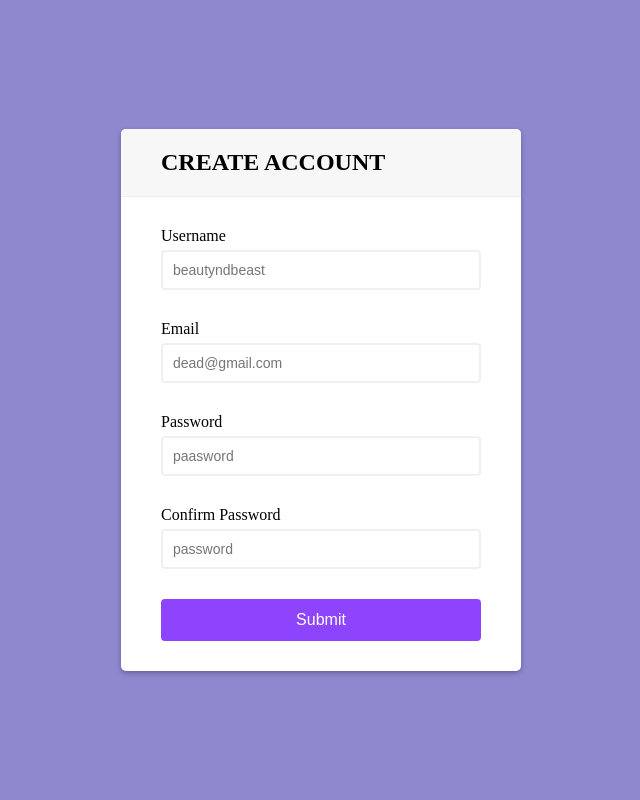
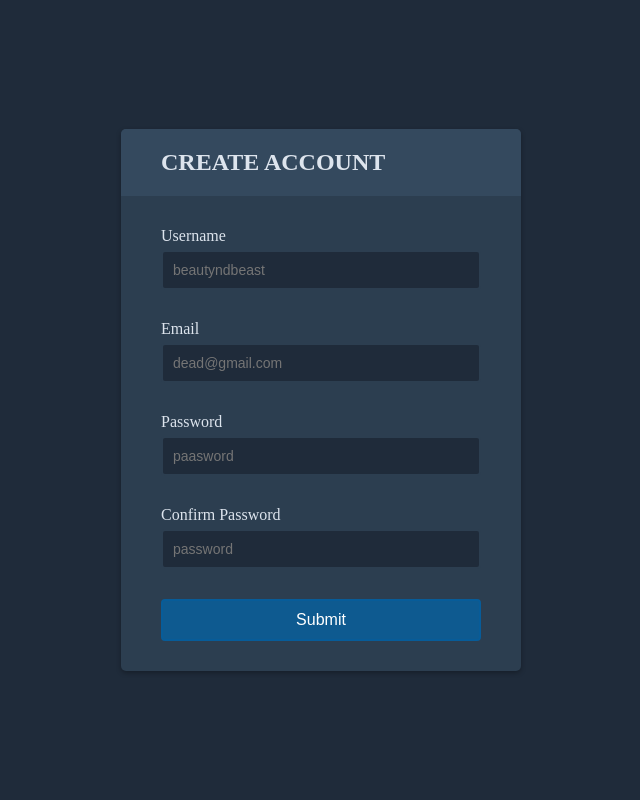
Before and after one commit to Mena-Adel20/Recipe-Manager, a Flask app: page /signup in a window 1280 px wide. Shown: the whole page, without its empty margins (319-959 px from the left). Run offline with Flask 3, Linux system fonts and the light colour scheme.

Commit message:
Update auth.css

```diff
--- a/static/css/auth.css
+++ b/static/css/auth.css
@@ -3,7 +3,8 @@
 }
 
 body {
-    background-color: #8e89cf;
+    background-color: #1F2B3A;
+    /* Darker background color for the body */
     display: flex;
     align-items: center;
     justify-content: center;
@@ -12,7 +13,8 @@ body {
 }
 
 .container {
-    background-color: #fff;
+    background-color: #2C3E50;
+    /* Darker container background */
     border-radius: 5px;
     box-shadow: 0 2px 5px rgba(0, 0, 0, 0.3);
     width: 400px;
@@ -21,18 +23,21 @@ body {
 }
 
 .header {
-    background-color: #f7f7f7;
-    border-bottom: 1px solid #f0f0f0;
+    background-color: #34495E;
+    /* Darker header background */
+    border-bottom: 1px solid #2C3E50;
+    /* Matching border color */
     padding: 20px 40px;
 }
 
 .header h2 {
     margin: 0;
+    color: #DDE4ED;
+    /* Light gray for header text */
 }
 
 .form {
     padding: 30px 40px;
-
 }
 
 .form-control {
@@ -44,16 +49,22 @@ body {
 .form-control label {
     display: inline-block;
     margin-bottom: 5px;
+    color: #DDE4ED;
+    /* Light gray for labels */
 }
 
 .form-control input {
-    border: 2px solid #f0f0f0;
+    border: 2px solid #2C3E50;
+    /* Darker border color */
     border-radius: 4px;
     display: block;
     font-size: 14px;
     width: 100%;
     padding: 10px;
-
+    background-color: #1F2B3A;
+    /* Matching dark background */
+    color: #DDE4ED;
+    /* Light gray for input text */
 }
 
 .form-control i {
@@ -68,40 +79,52 @@ body {
     bottom: 0;
     left: 0;
     visibility: hidden;
+    color: #e74c3c;
+    /* Error color */
 }
 
 .form button {
-    background-color: #8e44fd;
-    border: 2px solid #8e44fd;
+    background-color: #0e5a90;
+    /* Retaining button color for consistency */
+    border: 2px solid #075c99;
     color: #fff;
     display: block;
     padding: 10px;
     width: 100%;
     font-size: 16px;
     border-radius: 4px;
+    transition: background-color 0.3s ease;
+}
+
+.form button:hover {
+    background-color: #032842;
+    /* Darker shade on hover */
 }
 
 .form-control.success input {
     border-color: #2ecc71;
+    /* Success color */
 }
 
 .form-control.error input {
     border-color: #e74c3c;
+    /* Error color */
 }
 
 .form-control.success i.fa-check-circle {
     visibility: visible;
     color: #2ecc71;
-
+    /* Success icon color */
 }
 
 .form-control.error i.fa-exclamation-circle {
     visibility: visible;
     color: #e74c3c;
-
+    /* Error icon color */
 }
 
 .form-control.error small {
     visibility: visible;
     color: #e74c3c;
+    /* Error message color */
 }
```
